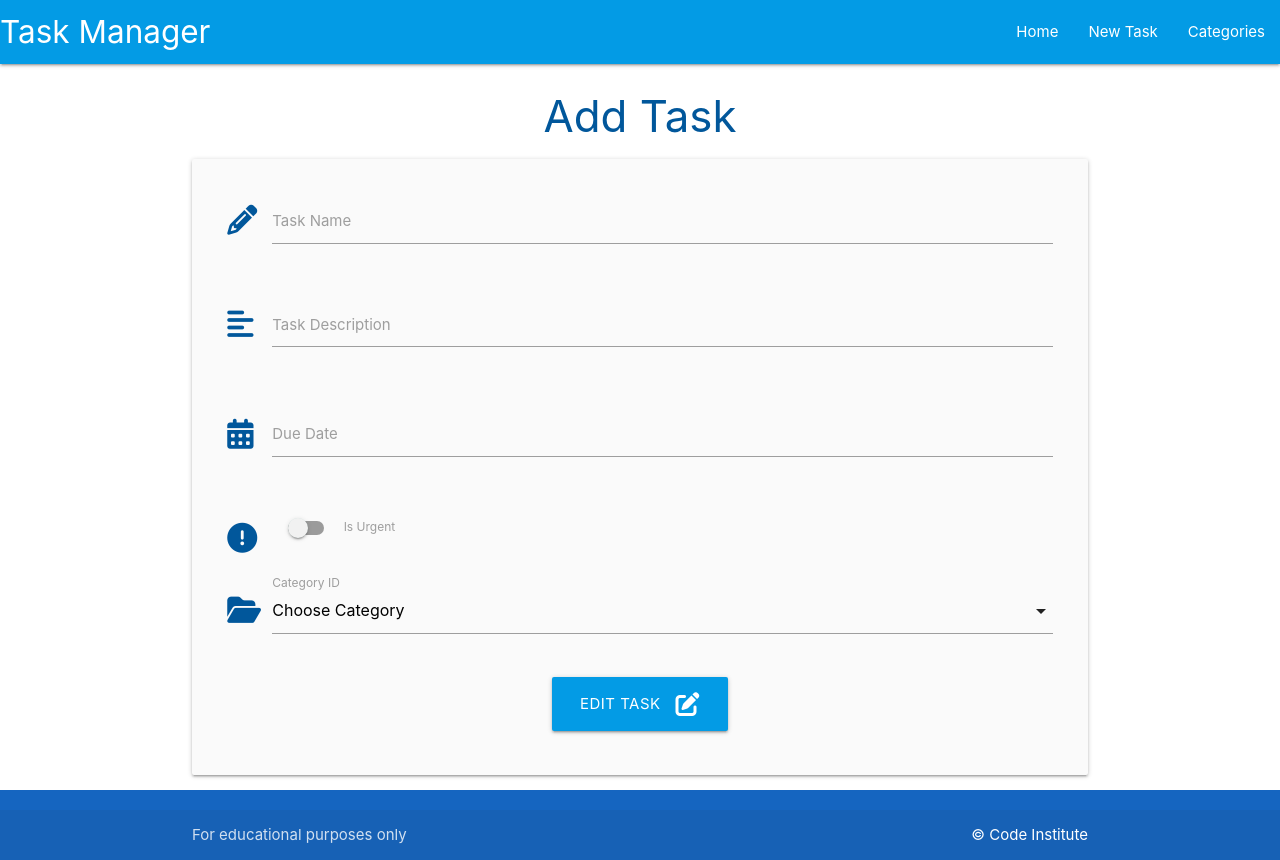
After one commit to BwhelanKK/flask-task-manager, a Flask app: template taskmanager/templates/edit_task.html in a window 1280 px wide. The commit adds this page. Run offline with Flask 3, Linux system fonts and the light colour scheme; the template is opened without the code that fills it, so the values that code supplies are empty.

```diff
--- a/taskmanager/static/js/script.js
+++ b/taskmanager/static/js/script.js
@@ -13,4 +13,8 @@ document.addEventListener("DOMContentLoaded", function() {
   // select initialization
   let selects = document.querySelectorAll('select');
   M.FormSelect.init(selects);
+
+  // collapsicle initialization
+  let collapsibles = document.querySelectorAll('.collapsible');
+  M.Collapsible.init(collapsibles);
 });
--- /dev/null
+++ b/taskmanager/templates/edit_task.html
@@ -0,0 +1,81 @@
+{% extends "base.html" %}
+{% block content %}
+
+<h3 class="light-blue-text text-darken-4 center-align">Add Task</h3>
+
+<div class="row card-panel grey lighten-5">
+    <form class="col s12" method="POST" action="{{ url_for('edit_task', task_id=task.id) }}">
+        <!-- task name -->
+        <div class="row">
+            <div class="input-field col s12">
+                <i class="fas fa-pencil-alt prefix light-blue-text text-darken-4"></i>
+                <input id="task_name" name="task_name" value="{{ task.task_name }}" minlength="5" maxlength="50"
+                    type="text" class="validate" required>
+                <label for="task_name">Task Name</label>
+            </div>
+        </div>
+        <!-- task description -->
+        <div class="row">
+            <div class="input-field col s12">
+                <i class="fas fa-align-left prefix light-blue-text text-darken-4"></i>
+                <textarea id="task_description" name="task_description" minlength="5" maxlength="200"
+                     type="text" class="materialize-textarea validate" required>
+                     {{- task.task_description -}}
+                </textarea>
+                <label for="task_description">Task Description</label>
+            </div>
+        </div>
+        <!-- due_date -->
+        <div class="row">
+            <div class="input-field col s12">
+                <i class="fas fa-calendar-alt prefix light-blue-text text-darken-4"></i>
+                <input id="due_date" name="due_date" type="text" value="{{ task.due_date.strftime('%d, %B, %Y') }}" class="datepicker validate" required>
+                <label for="due_date">Due Date</label>
+            </div>
+        </div>
+        <!-- is_urgent -->
+        <div class="row">
+            <div class="input-field col s12">
+                <div class="switch">
+                    <i class="fas fa-exclamation-circle prefix light-blue-text text-darken-4"></i>
+                    <label for="is_urgent">
+                        {% if task.is_urgent == True %}
+                        <input id="is_urgent" name="is_urgent" type="checkbox" checked>
+                        {% else %}
+                        <input id="is_urgent" name="is_urgent" type="checkbox">
+                        {% endif %}
+                        <span class="lever"></span>
+                        Is Urgent
+                    </label>
+                </div>
+            </div>
+        </div>
+        <!-- category_id -->
+        <div class="row">
+            <div class="input-field col s12">
+                <i class="fas fa-folder-open prefix light-blue-text text-darken-4"></i>
+                <select name="category_id" id="category_id" class="validate" required>
+                    <option value="" disabled>Choose Category</option>
+                    {% for category in categories %}
+                        {% if category == task.category %}
+                            <option value="{{ category.id }}" selected>{{ category.category_name }}</option>
+                        {% else %}
+                            <option value="{{ category.id }}">{{ category.category_name }}</option>
+                        {% endif %}
+                    {% endfor %}
+                </select>
+                <label for="category_id">Category ID</label>
+            </div>
+        </div>
+        <!-- submit button -->
+        <div class="row">
+            <div class="col s12 center-align">
+                <button type="submit" class="btn-large light-blue darken-1">
+                    Edit Task <i class="fas fa-edit right"></i>
+                </button>
+            </div>
+        </div>
+    </form>
+</div>
+
+{% endblock %}
```
Also changed, not shown: taskmanager/routes.py (+16 -1 lines), taskmanager/templates/tasks.html (+22 -0 lines).
